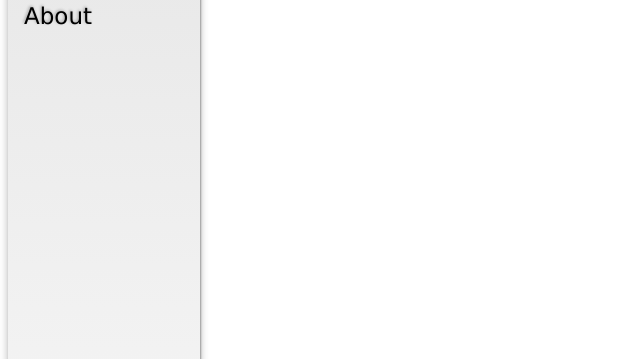
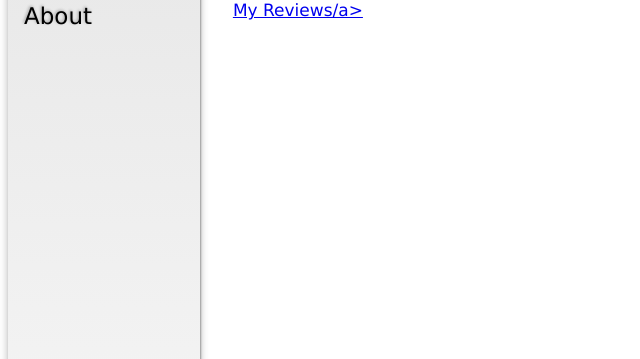
Before and after one commit to andreaschari/Cafeholics, a Django app: template templates/cafe/my_account.html in a window 1280 px wide. Shown: the part 441-800 px from the top of the page, without its empty margins (0-640 px from the left). Run offline with Django 3.2, Linux system fonts and the light colour scheme; the template is opened without the code that fills it, so the values that code supplies are empty.

Commit message:
templates

```diff
--- a/templates/cafe/chosen_cafe.html
+++ b/templates/cafe/chosen_cafe.html
@@ -35,6 +35,7 @@
 				Review:
 				{{ review.comments }}<br>
 			{% endif %}
+			{{ review.pub_date }}
 			{{ review.user }}
 			</li>
 		{% endfor %}
--- a/templates/cafe/my_account.html
+++ b/templates/cafe/my_account.html
@@ -14,6 +14,9 @@
        Last Name: {{ last_name }}<br>
        Email: {{ email }}<br>
     {% if is_owner %}
-      <a href="{% url 'add_cafe'  %}">Add a Cafe</a>
+		<a href="{% url 'add_cafe'  %}">Add a Cafe</a>
+		<a href="{% url 'my_cafes' %}">My Cafes</a>
+	{% else %}
+		<a href="{% url 'my_reviews' %}">My Reviews/a>
     {% endif %}
 {% endblock %}
```
